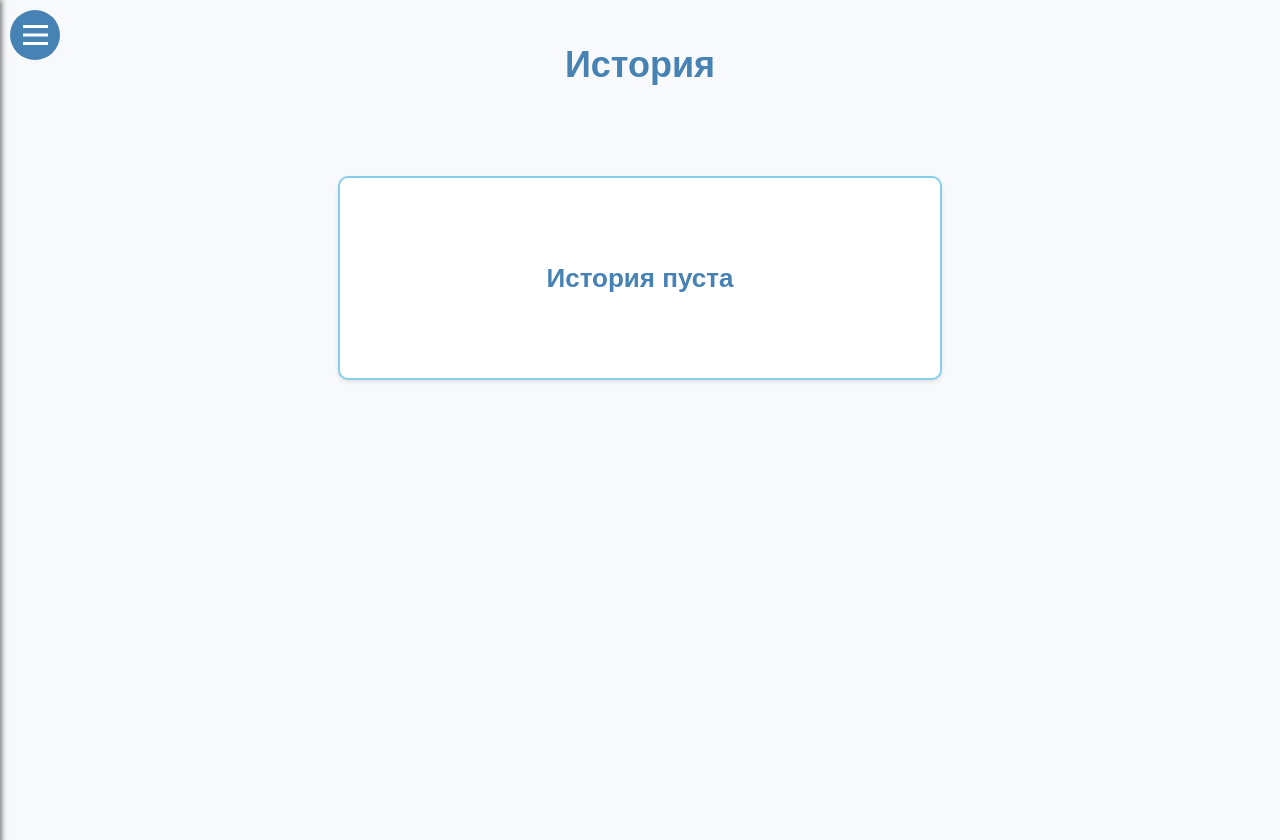
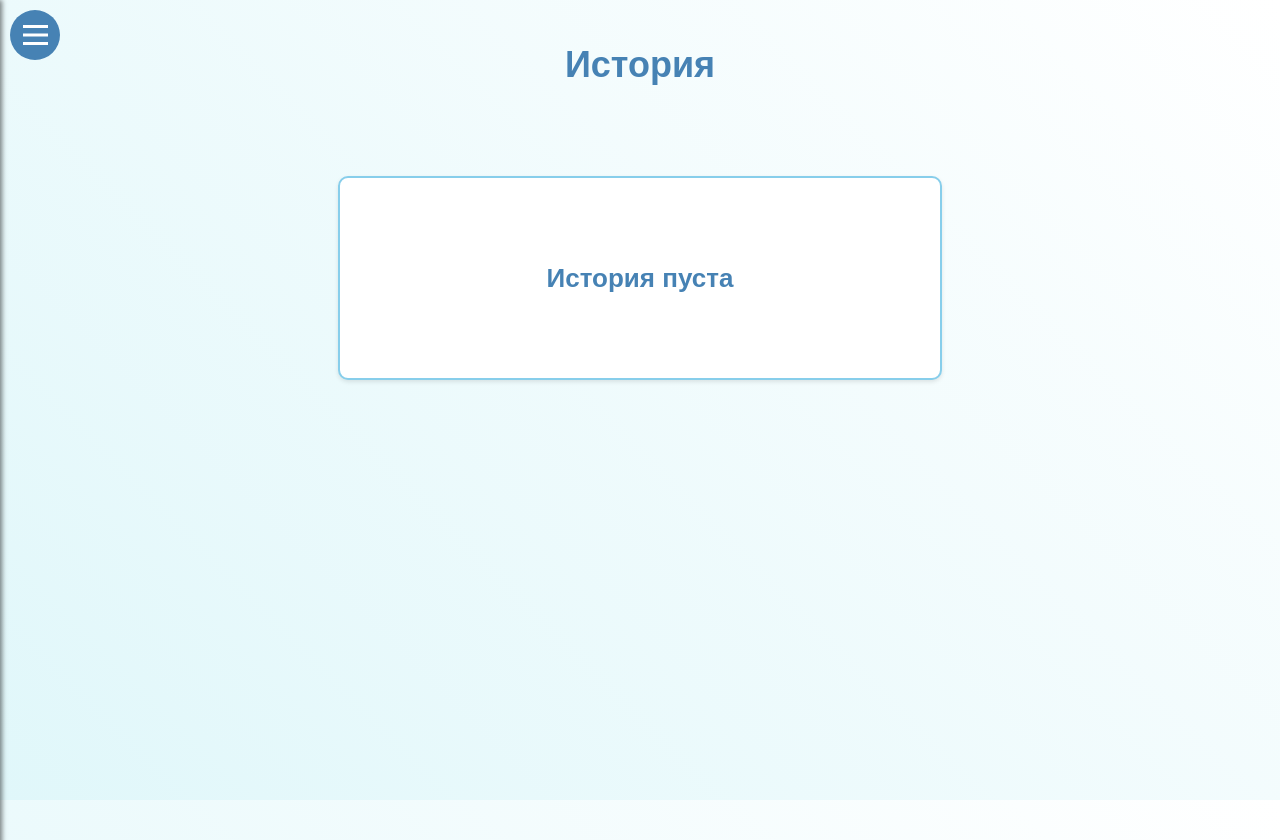
Before and after one commit to 13each/Fin-manager, a Flask app: page /history in a window 1280 px wide. Run offline with Flask 3, Linux system fonts and the light colour scheme; the visitor is signed in with stand-in values (Sample User, id 1); data that the repository does not hold is empty; some libraries are stand-ins or nearby versions.

Commit message:
Fixed history background

```diff
--- a/app/static/css/history.css
+++ b/app/static/css/history.css
@@ -1,6 +1,5 @@
 body {
   font-family: Arial, sans-serif;
-  background: #f8f9fa;
   margin: 0;
   padding: 20px;
   color: #333;
```
